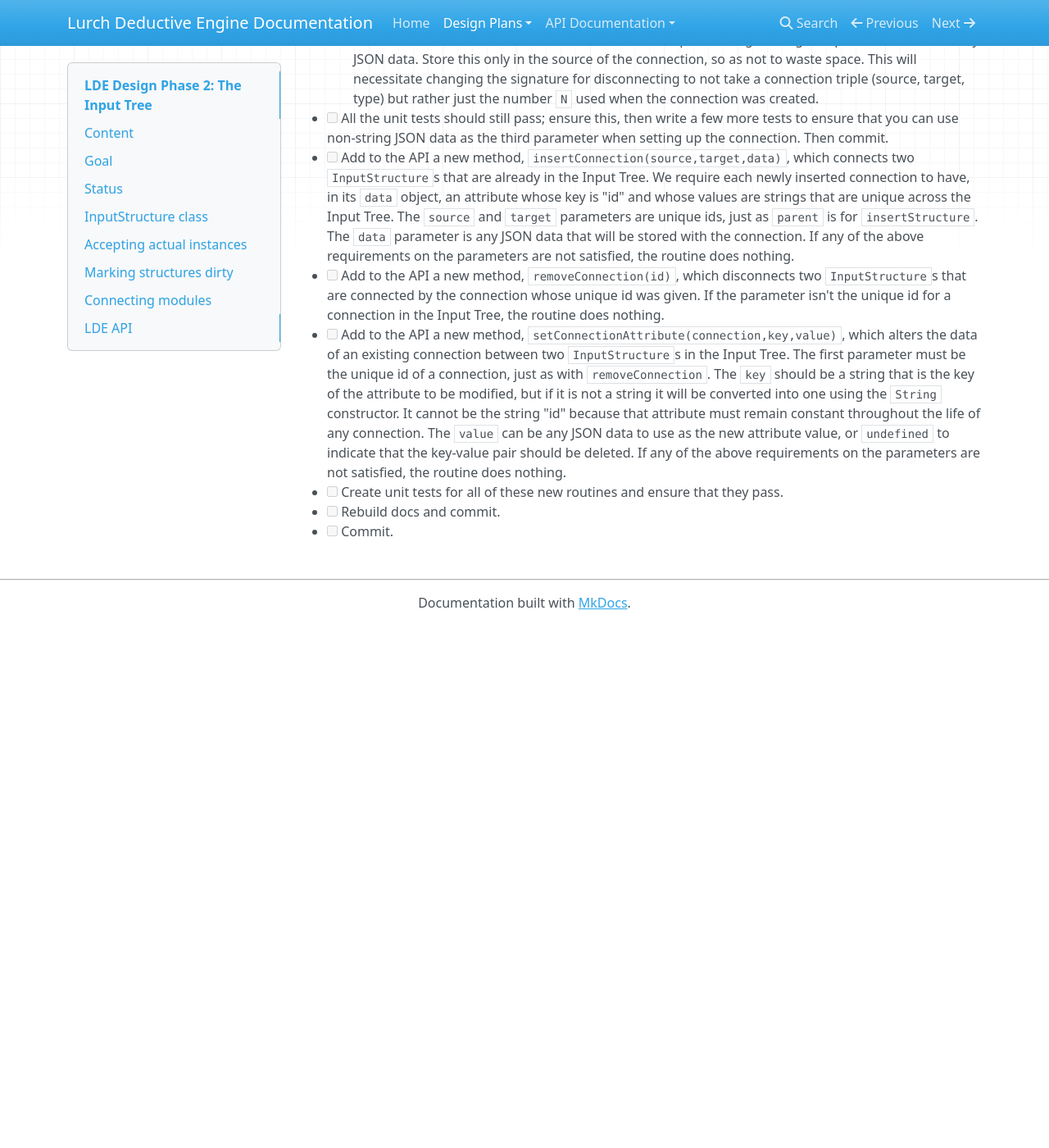
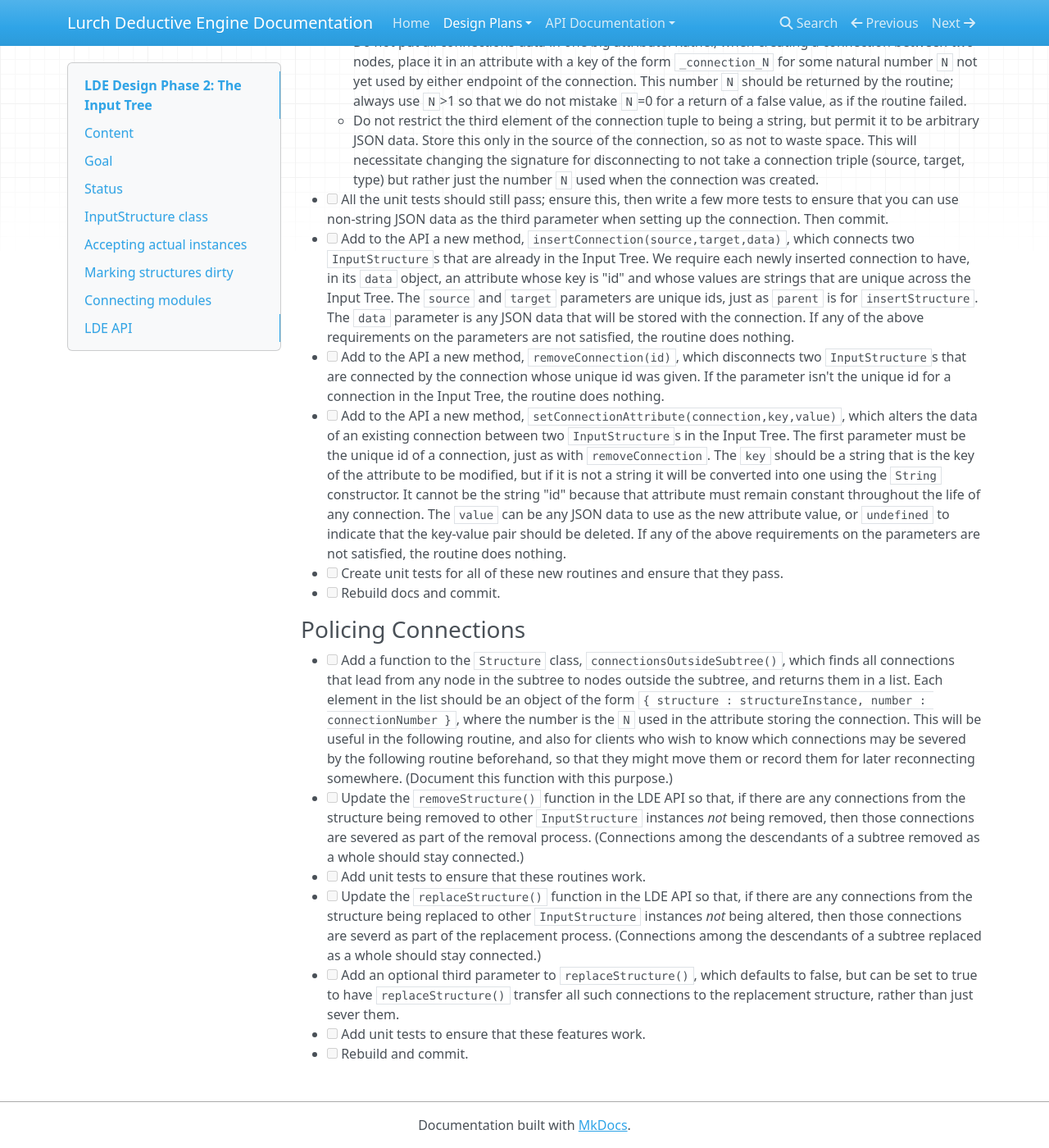
Before and after one commit to lurchmath/lde, an MkDocs documentation site: the page built from docs/phase2-input-tree.md, in a window 1280 px wide and 1400 px high, scrolled down 2566 px. Shown: the whole window at 82% size. Built offline with MkDocs 1.6.1, drawn with Linux system fonts in a browser that asks for light colours; nearby versions of some CDN libraries; old or Windows-style settings are respelled for this version of MkDocs; before the commit the page ends 3329 px from its top, so only the background shows below that; some of the changed text lies outside the part shown.

Commit message:
Add to planning docs support for policing connection closure

```diff
--- a/docs/phase2-input-tree.md
+++ b/docs/phase2-input-tree.md
@@ -139,6 +141,9 @@ This has not been implemented.  See the tasks below.
    underscore, so that we can "namespace" those for internal purposes.
  * [ ] Update the LDE API documentation page to cover these new routines.
  * [ ] Add a unit test for that change to `setStructureAttribute()` as well.
+
+### Upgrading Connections
+
  * [ ] Update the implementation in the `Structure` method for connections,
    to satisfy the following requirements.
     * Do not put all connections data in one big attribute.  Rather, when
@@ -183,4 +188,33 @@ This has not been implemented.  See the tasks below.
  * [ ] Create unit tests for all of these new routines and ensure that they
    pass.
  * [ ] Rebuild docs and commit.
- * [ ] Commit.
+
+### Policing Connections
+
+ * [ ] Add a function to the `Structure` class,
+   `connectionsOutsideSubtree()`, which finds all connections that lead from
+   any node in the subtree to nodes outside the subtree, and returns them in
+   a list.  Each element in the list should be an object of the form
+   `{ structure : structureInstance, number : connectionNumber }`, where the
+   number is the `N` used in the attribute storing the connection.  This
+   will be useful in the following routine, and also for clients who wish to
+   know which connections may be severed by the following routine
+   beforehand, so that they might move them or record them for later
+   reconnecting somewhere.  (Document this function with this purpose.)
+ * [ ] Update the `removeStructure()` function in the LDE API so that, if
+   there are any connections from the structure being removed to other
+   `InputStructure` instances *not* being removed, then those connections
+   are severed as part of the removal process.  (Connections among the
+   descendants of a subtree removed as a whole should stay connected.)
+ * [ ] Add unit tests to ensure that these routines work.
+ * [ ] Update the `replaceStructure()` function in the LDE API so that, if
+   there are any connections from the structure being replaced to other
+   `InputStructure` instances *not* being altered, then those connections
+   are severd as part of the replacement process.  (Connections among the
+   descendants of a subtree replaced as a whole should stay connected.)
+ * [ ] Add an optional third parameter to `replaceStructure()`, which
+   defaults to false, but can be set to true to have `replaceStructure()`
+   transfer all such connections to the replacement structure, rather than
+   just sever them.
+ * [ ] Add unit tests to ensure that these features work.
+ * [ ] Rebuild and commit.
```
Also changed, not shown: other parts of docs/phase2-input-tree.md (+2 -0 lines), docs/phase5-interpretation.md (+16 -1 lines).
